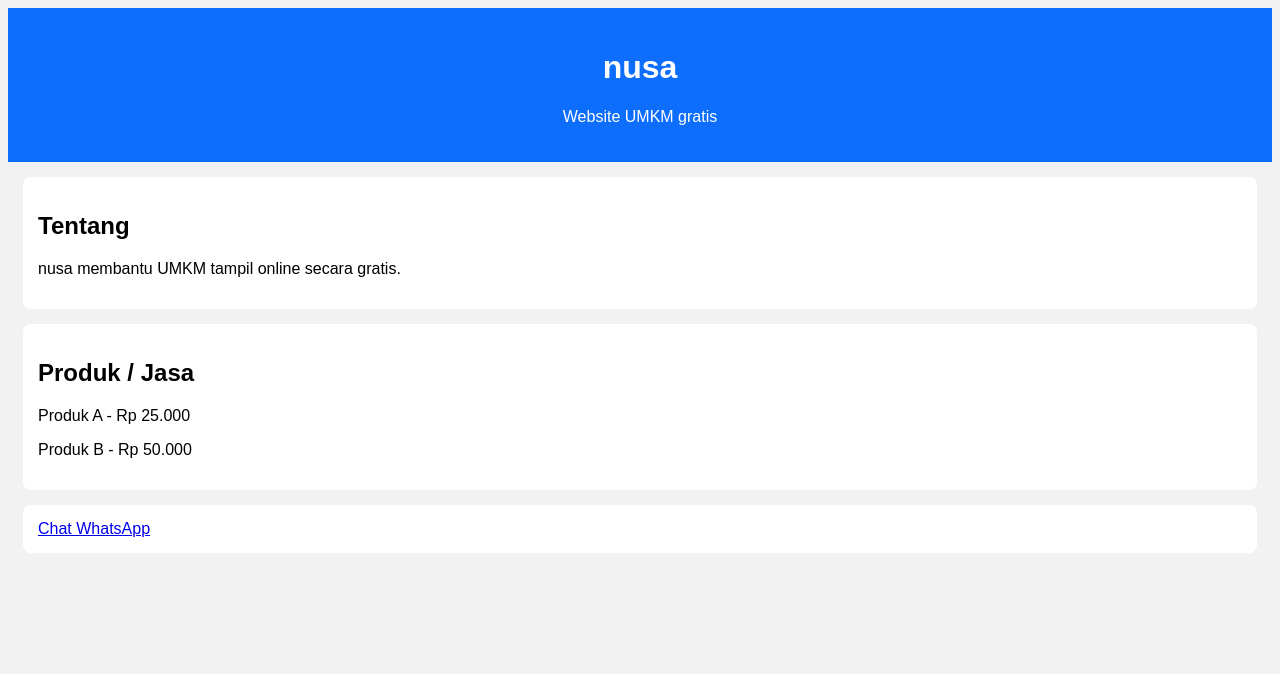
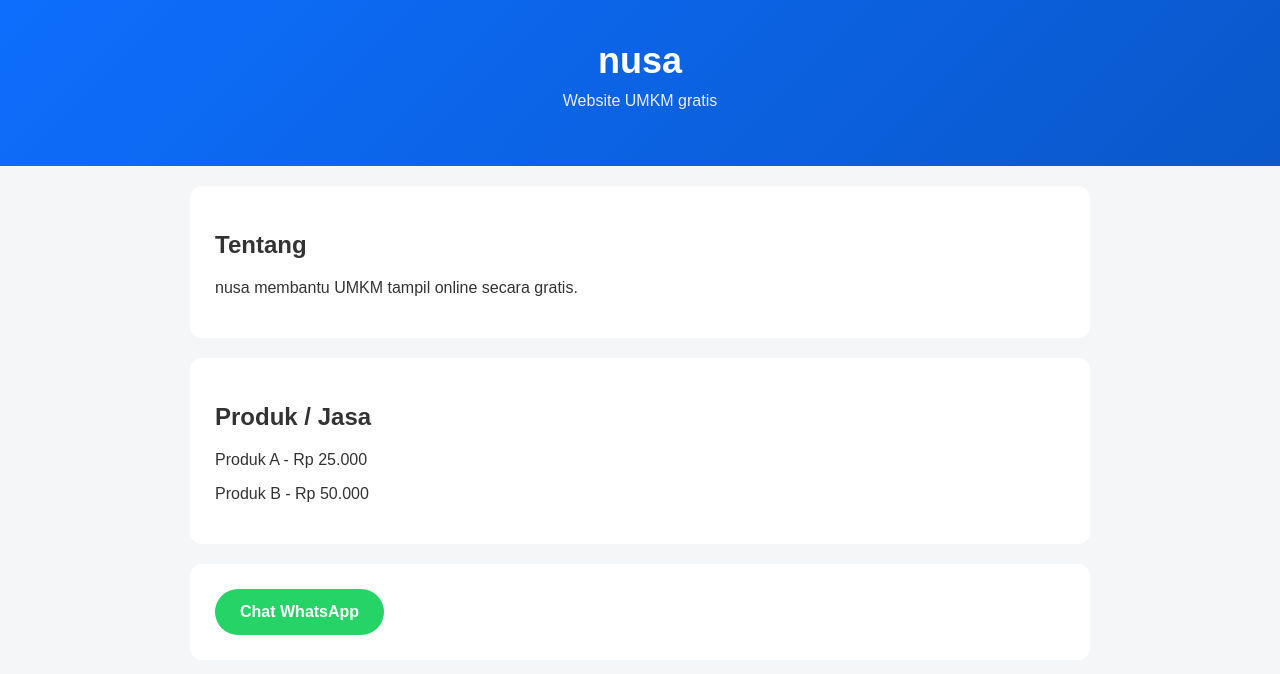
Before and after one commit to nusa1209/nusa, a plain HTML site: page index.html in a window 1280 px wide. Drawn offline with Linux system fonts and the light colour scheme.

Commit message:
Update style.css
Signed-off-by: nusa1209 <muhamadapis41@gmail.com>

```diff
--- a/style.css
+++ b/style.css
@@ -1,24 +1,76 @@
+* {
+  box-sizing: border-box;
+}
+
 body {
+  margin: 0;
   font-family: Arial, sans-serif;
-  background: #f2f2f2;
+  background: #f4f6f8;
+  color: #333;
 }
 
 header {
-  background: #0d6efd;
+  background: linear-gradient(135deg, #0d6efd, #0a58ca);
   color: white;
+  text-align: center;
+  padding: 40px 20px;
+}
+
+header h1 {
+  margin: 0;
+  font-size: 36px;
+}
+
+header p {
+  margin-top: 10px;
+  font-size: 16px;
+  opacity: 0.9;
+}
+
+section {
+  max-width: 900px;
+  margin: 20px auto;
+  background: white;
+  padding: 25px;
+  border-radius: 12px;
+}
+
+.products {
+  display: grid;
+  grid-template-columns: repeat(auto-fit, minmax(250px, 1fr));
+  gap: 20px;
+}
+
+.product {
+  border: 1px solid #e0e0e0;
+  border-radius: 10px;
   padding: 20px;
+  transition: 0.3s;
+}
+
+.product:hover {
+  box-shadow: 0 6px 15px rgba(0,0,0,0.1);
+}
+
+.product h3 {
+  margin-top: 0;
+}
+
+.product strong {
+  color: #0d6efd;
+  font-size: 18px;
+}
+
+.contact {
   text-align: center;
 }
 
-section {
-  background: white;
-  margin: 15px;
-  padding: 15px;
-  border-radius: 8px;
+.btn {
+  display: inline-block;
+  background: #25d366;
+  color: white;
+  padding: 14px 25px;
+  border-radius: 30px;
+  text-decoration: none;
+  font-weight: bold;
 }
-.product {
-  border: 1px solid #ddd;
-  padding: 15px;
-  margin-top: 10px;
-  border-radius: 8px;
-}
```
